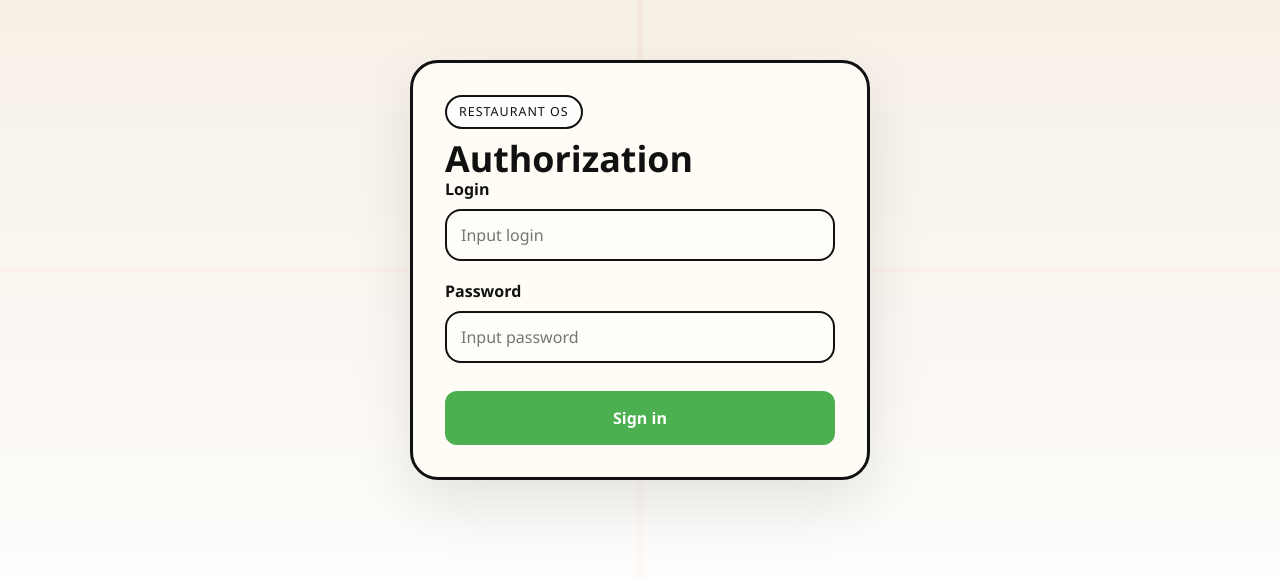
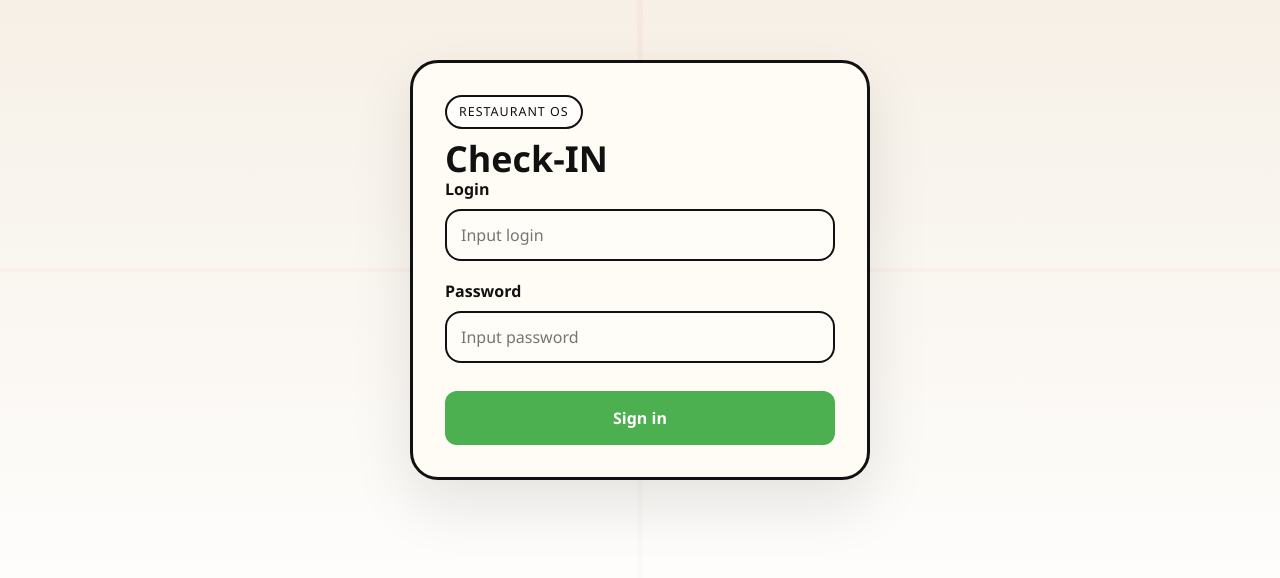
Before and after one commit to aviator2110/frontRest, a React (Vite) app: page /login in a window 1280 px wide. Shown: the part 130-708 px from the top of the page. Built offline with nearby package versions, Linux system fonts and the light colour scheme.

Commit message:
Check automatic deploy

```diff
--- a/src/pages/LoginPage.tsx
+++ b/src/pages/LoginPage.tsx
@@ -71,7 +71,7 @@ export function LoginPage() {
         <main className="app-shell auth-shell">
             <section className="auth-card">
                 <div className="auth-badge">Restaurant OS</div>
-                <h1>Authorization</h1>
+                <h1>Check-IN</h1>
 
                 <form className="auth-form" onSubmit={handleSubmit}>
                     <label className="field">
```
